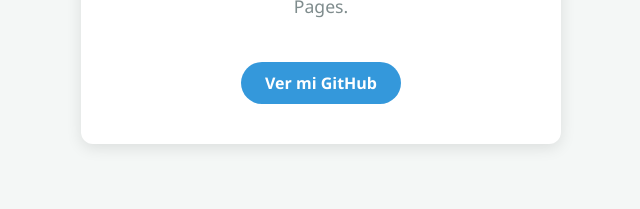
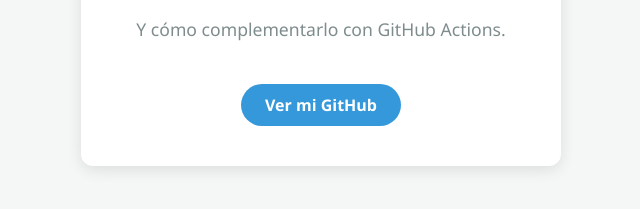
Before and after one commit to luiscortazarm/github_pages, a plain HTML site: page index.html in a window 1280 px wide. Shown: the part 443-652 px from the top of the page, without its empty margins (319-959 px from the left). Drawn offline with Linux system fonts and the light colour scheme.

Commit message:
Adding an extra paragraph

```diff
--- a/index.html
+++ b/index.html
@@ -65,6 +65,7 @@
     <div class="card">
         <h1>¡Hola, soy el Ing. Cortazar!</h1>
         <p>Bienvenido a mi sitio web. Es un ejemplo de página web publicada en vivo usando GitHub Pages.</p>
+        <p>Y cómo complementarlo con GitHub Actions.</p>
         <a href="https://github.com/dashboard" target="_blank" class="btn">Ver mi GitHub</a>
     </div>
 
```
